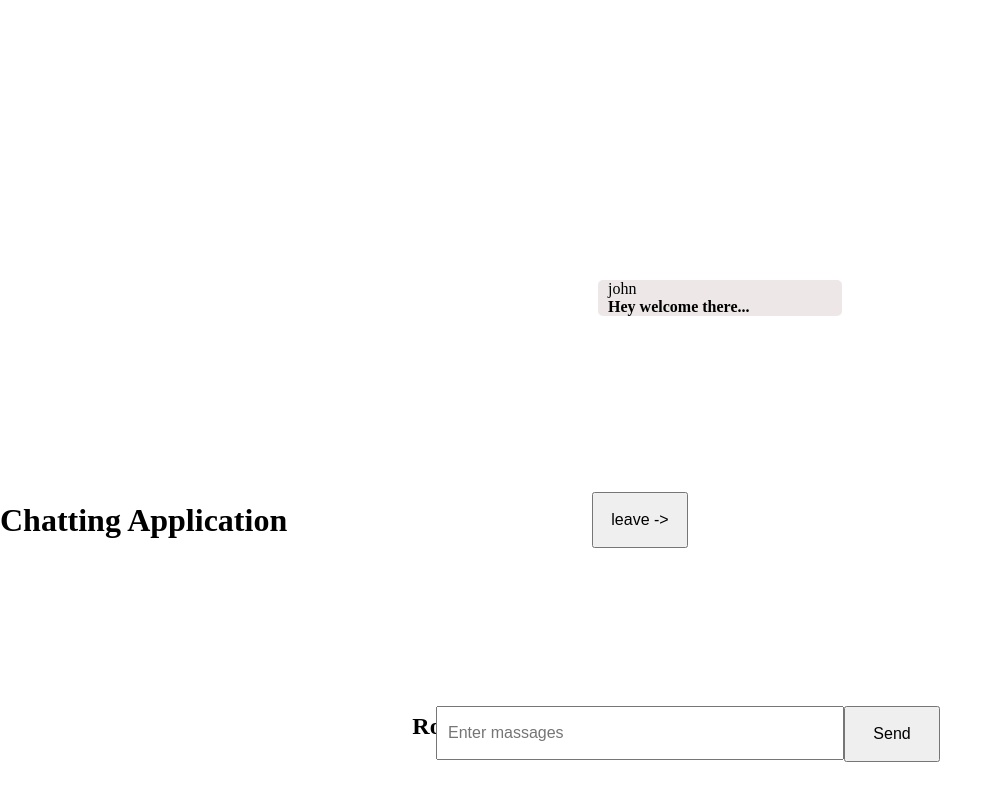
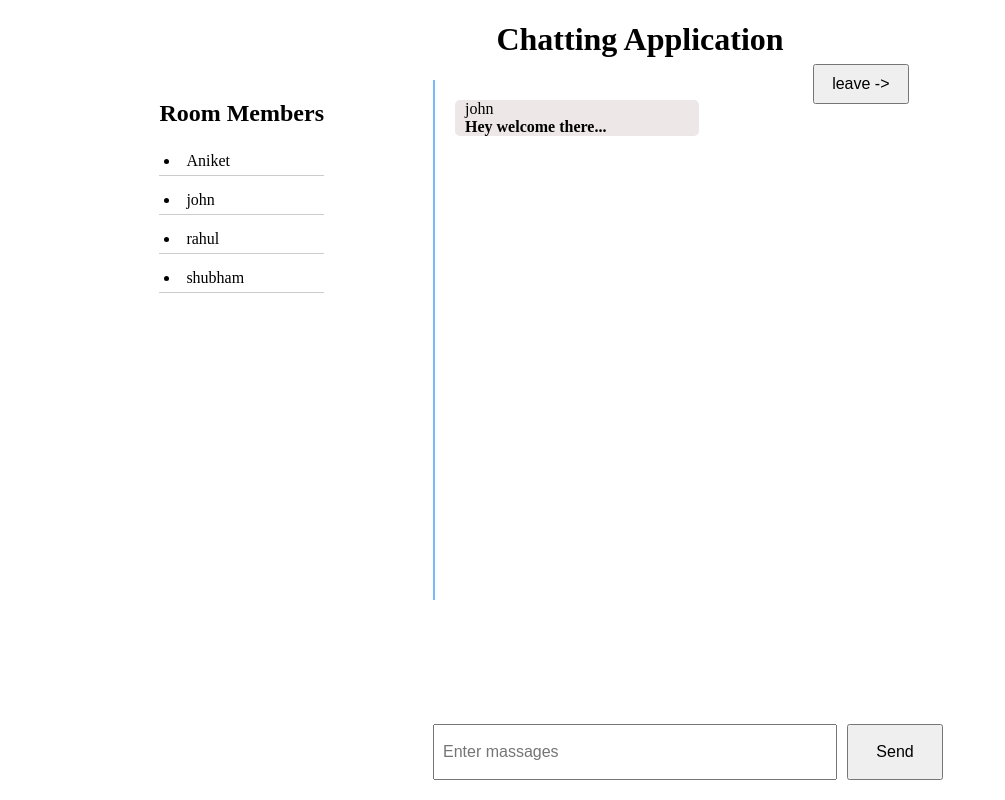
Before and after one commit to Aniketkole27/ChatttingApplication, a website: page public/index.html in a window 1280 px wide. Shown: the whole page, without its empty margins (0-1005 px from the left). Drawn offline with nearby package versions, Linux system fonts and the light colour scheme; no server answers.

Commit message:
Refactor CSS styles for chat application layout and improve button design

```diff
--- a/public/style.css
+++ b/public/style.css
@@ -1,19 +1,26 @@
-div {
-    /* position: relative;
-            position:fixed;
-            top: 300px;
-            display: flex;
-            justify-content: center;
-            align-items: end; */
+.inputBox {
     position: fixed;
     bottom: 20px;
-    /* 20px from the bottom of the viewport */
     left: 40%;
     transform: translateX(-40%);
     display: flex;
     justify-content: center;
     align-items: center;
     width: 100%;
+}
+.contaner{
+    position: relative;
+}
+
+.roomMembers{
+    position: absolute;
+    right: 75%;
+}
+
+.choise{
+    margin-right: auto;
+    background-color: #786868;
+    display: inline-flexbox;
 }
 
 h1 {
@@ -22,11 +29,23 @@ h1 {
 
 input {
     width: 30vw;
-    height: 5vh;
+    height: 3rem;
     font-size: 1rem;
-    padding: 5px 10px;
+    padding: 2px 8px;
     outline: none;
+    margin-right: 10px;
     /* position: fixed; */
+}
+
+#leave {
+    width: 6rem;
+    height: 2.5rem;
+    font-size: 1rem;
+    cursor: pointer;
+    position: fixed;
+    right: 29%;
+    top: 8%;
+    bottom: 20px;
 }
 
 button {
@@ -50,6 +69,7 @@ ul {
 	width: 35vw;
 	margin: auto;
 	max-width: 95%;
+    border-left: 2px solid #74baff;
 }
 
 .user{
@@ -64,11 +84,11 @@ ul {
     /* margin-left: auto; */
 }
 
-/* ::-webkit-scrollbar-tracks
+::-webkit-scrollbar-tracks
 {
 	border: 5px solid white;
 	background-color: #b2bec3;
-} */
+}
 
 
 ::-webkit-scrollbar
```
